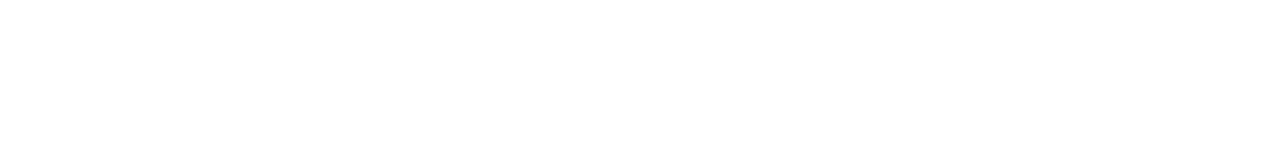
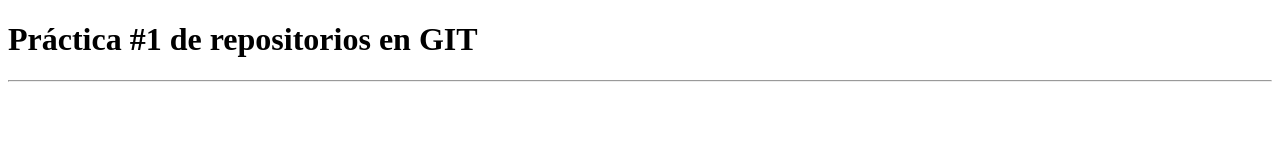
Before and after one commit to jemael/ejemplo, a plain HTML site: page index.html in a window 1280 px wide. Drawn offline with Linux system fonts and the light colour scheme.

Commit message:
se agrego titulo de la pagina

```diff
--- a/index.html
+++ b/index.html
@@ -2,8 +2,10 @@
 <html>
   <head>
     <meta charset="utf-8">
-    <title></title>
+    <title>Holaaa</title>
   </head>
   <body>
+    <h1>Práctica #1 de repositorios en GIT</h1>
+    <hr>
   </body>
 </html>
```
